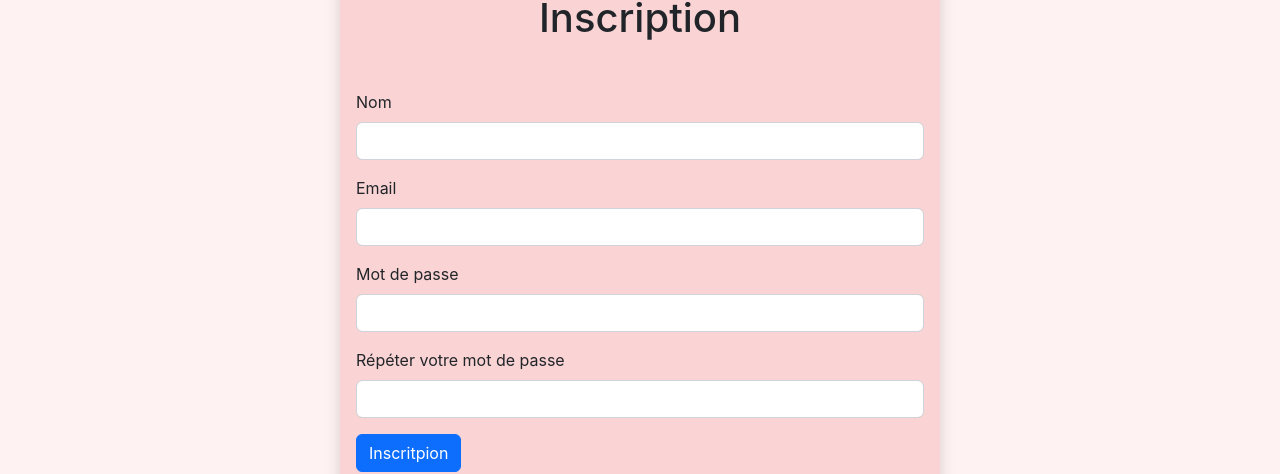
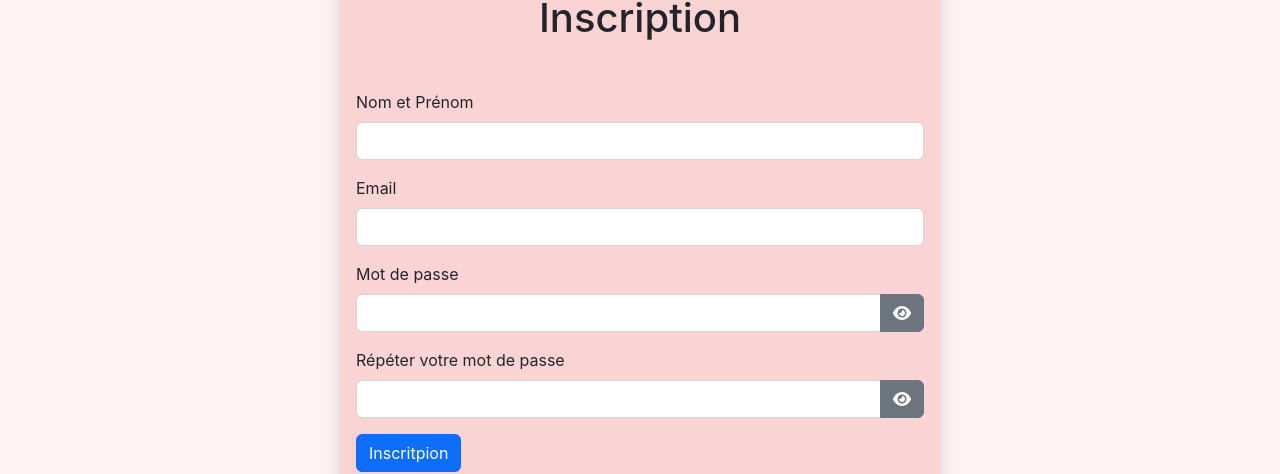
Before and after one commit to kevinducrocq/rosecharlotte, a React (Create React App) app in the folder frontend/: page /signup in a window 1280 px wide. Shown: the part 218-692 px from the top of the page. Built offline with nearby package versions, Linux system fonts and the light colour scheme; no server answers.

Commit message:
passwordVisible

```diff
--- a/frontend/src/pages/SignupPage.js
+++ b/frontend/src/pages/SignupPage.js
@@ -1,11 +1,13 @@
 import axios from 'axios';
 import React, { useContext, useEffect, useState } from 'react';
-import { Button, Container, Form } from 'react-bootstrap';
+import { Button, Container, Form, InputGroup } from 'react-bootstrap';
 import { Helmet } from 'react-helmet-async';
 import { Link, useLocation, useNavigate } from 'react-router-dom';
 import { Store } from '../Store';
 import { toast } from 'react-toastify';
 import { getError } from '../utils';
+import { FontAwesomeIcon } from '@fortawesome/react-fontawesome';
+import { faEye, faEyeSlash } from '@fortawesome/free-solid-svg-icons';
 
 export default function SignupPage() {
   const navigate = useNavigate();
@@ -17,6 +19,11 @@ export default function SignupPage() {
   const [email, setEmail] = useState('');
   const [password, setPassword] = useState('');
   const [confirmPassword, setConfirmPassword] = useState('');
+
+  const [passwordIsVisible, setPasswordIsVisible] = useState(false);
+
+  const [confirmPasswordIsVisible, setConfirmPasswordIsVisible] =
+    useState(false);
 
   const { state, dispatch: ctxDispatch } = useContext(Store);
   const { userInfo } = state;
@@ -53,7 +60,7 @@ export default function SignupPage() {
 
       <Form onSubmit={submitHandler}>
         <Form.Group className="mb-3" controlId="name">
-          <Form.Label>Nom</Form.Label>
+          <Form.Label>Nom et Prénom</Form.Label>
           <Form.Control
             type="text"
             required
@@ -68,21 +75,45 @@ export default function SignupPage() {
             onChange={(e) => setEmail(e.target.value)}
           />
         </Form.Group>
+
         <Form.Group className="mb-3" controlId="password">
           <Form.Label>Mot de passe</Form.Label>
+          <InputGroup className="mb-3">
             <Form.Control
-            type="password"
+              type={passwordIsVisible ? 'text' : 'password'}
               required
               onChange={(e) => setPassword(e.target.value)}
             />
+            <Button
+              variant="secondary"
+              id="button-addon2"
+              onClick={() => setPasswordIsVisible(!passwordIsVisible)}
+            >
+              <FontAwesomeIcon icon={passwordIsVisible ? faEyeSlash : faEye} />
+            </Button>
+          </InputGroup>
         </Form.Group>
+
         <Form.Group className="mb-3" controlId="confirmPassword">
           <Form.Label>Répéter votre mot de passe</Form.Label>
+          <InputGroup className="mb-3">
             <Form.Control
-            type="password"
+              type={confirmPasswordIsVisible ? 'text' : 'password'}
               required
               onChange={(e) => setConfirmPassword(e.target.value)}
             />
+            <Button
+              variant="secondary"
+              id="button-addon3"
+              onClick={() =>
+                setConfirmPasswordIsVisible(!confirmPasswordIsVisible)
+              }
+            >
+              <FontAwesomeIcon
+                icon={confirmPasswordIsVisible ? faEyeSlash : faEye}
+              />
+            </Button>
+          </InputGroup>
         </Form.Group>
         <div className="mb-3">
           <Button type="submit">Inscritpion</Button>
```
Lines whose indentation alone changed are shown as unchanged.
